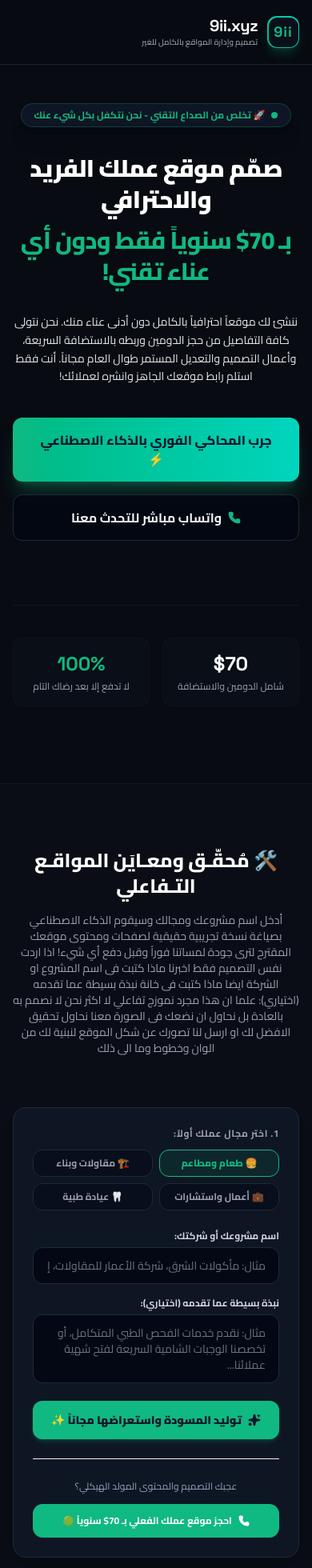
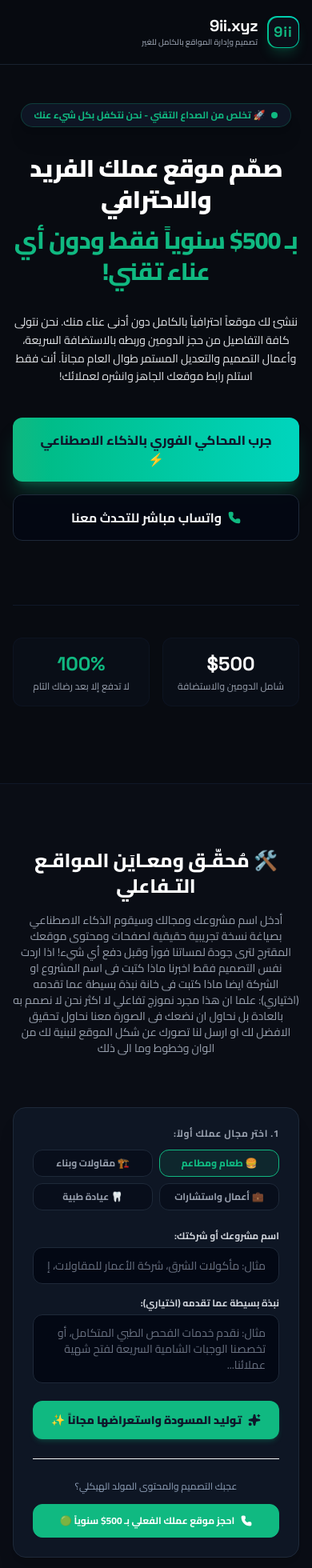
Before and after one commit to winnerinfowinner-lab/9ii, a React (Vite) app: page / in a window 390 px wide. Shown: the top 1960 px of the page at 80% size. Built offline with nearby package versions, Linux system fonts and the light colour scheme.

Commit message:
Add files via upload

```diff
--- a/src/App.tsx
+++ b/src/App.tsx
@@ -13,7 +13,7 @@
 const th = {
   ar: {
     dir: "rtl" as const,
-    siteTitle: "9ii.xyz | تصميم وإدارة المواقع الاحترافية بـ 70$ سنوياً",
+    siteTitle: "9ii.xyz | تصميم وإدارة المواقع الاحترافية بـ 500$ سنوياً",
     navLogo: "9ii.xyz",
     navSlogan: "تصميم وإدارة المواقع بالكامل للغير",
     navHome: "الرئيسية",
@@ -23,7 +23,7 @@
     navContact: "احجز موقعك الآن",
     heroBadge: "🚀 تخلص من الصداع التقني - نحن نتكفل بكل شيء عنك",
     heroTitlePart1: "صمّم موقع عملك الفريد والاحترافي",
-    heroTitlePart2: "بـ 70$ سنوياً فقط ودون أي عناء تقني!",
+    heroTitlePart2: "بـ 500$ سنوياً فقط ودون أي عناء تقني!",
     heroSubtitle: "ننشئ لك موقعاً احترافياً بالكامل دون أدنى عناء منك. نحن نتولى كافة التفاصيل من حجز الدومين وربطه بالاستضافة السريعة، وأعمال التصميم والتعديل المستمر طوال العام مجاناً. أنت فقط استلم رابط موقعك الجاهز وانشره لعملائك!",
     ctaPrimary: "جرب المحاكي الفوري بالذكاء الاصطناعي ⚡",
     ctaSecondary: "واتساب مباشر للتحدث معنا",
@@ -46,12 +46,12 @@
     // Fallback Info Banner
     fallbackUsedNotice: "💡 تم توليد المسودة بنجاح! إذا كنت ترغب بتعديل الألوان والخطوط والأقسام، تواصل معنا فوراً بالواتساب لنضبطها لك بالكامل.",
     // Guarantee & Pricing
-    pricingHeader: "💎 باقة شاملة ومثالية لكل الأنشطة بـ 70$ سنوياً",
+    pricingHeader: "💎 باقة شاملة ومثالية لكل الأنشطة بـ 500$ سنوياً",
     pricingDesc: "لا نتقاضى أي دفعات مسبقة إلا بعد أن تنجز المسودة ونعرضها عليك على رابط فعلي وتؤكد رضاك التام عنها 100%.",
     guaranteeTitle: "🤝 عـهـد الرضا والضمان الذهـبـي لـدينا",
     guaranteeDesc: "إذا لم تعجبك المسودة ولم تتوائم مع رؤيتك وتوقعاتك، فلك كامل الحق في الانسحاب دون تحمل أي تكلفة. وإذا رغبت بأي تعديل طوال العام نقوم به عن طريق رسالة واتساب مجاناً وبلا لوحات تحكم معقدة.",
     annualLabel: "تكلفة سنوية موحدة وبسيطة",
-    onlyPrice: "70$ سنوياً فقط",
+    onlyPrice: "500$ سنوياً فقط",
     includesListTitle: "تشمل الباقة سنوياً وبدون تكاليف مخفية:",
     includesItem1: "حجز الدومين الاحترافي الخاص بك (مثال: .com أو .net)",
     includesItem2: "استضافة سحابية فائقة السرعة مع حماية وأمان (SSL)",
@@ -60,8 +60,8 @@
     // FAQ
     faqHeader: "💬 الأسئلة الأكثر شيوعاً وتكراراً",
     faqSub: "إجابات شافية تفصل بساطة تعاملاتنا وخلوها من التعقيد التقني",
-    faqQ1: "هل السعر 70 دولار حقيقي وماذا يخفي؟",
-    faqA1: "حقيقي وبلا أي شروط ملتوية! 70 دولاراً سنوياً كافية لحجز دومين خاص بك، استضافة موقعك على أحدث خوادم آمنة وسريعة، وتصميم وتفعيل موقعك، وإجراء أي تعديل ترغب به على مدار الـ 365 يوماً دون دفع أي مبالغ إضافية.",
+    faqQ1: "هل السعر 500 دولار حقيقي وماذا يخفي؟",
+    faqA1: "حقيقي وبلا أي شروط ملتوية! 500 دولاراً سنوياً كافية لحجز دومين خاص بك، استضافة موقعك على أحدث خوادم آمنة وسريعة، وتصميم وتفعيل موقعك، وإجراء أي تعديل ترغب به على مدار الـ 365 يوماً دون دفع أي مبالغ إضافية.",
     faqQ2: "ماذا يحدث لو أردت تغيير صور أو تزويد موقعي بفرع جديد؟",
     faqA2: "ببساطة شديدة: ترسل لنا رسالة واتساب قصيرة بالتعديل المطلوب، وسيقوم فريق الدعم الفني بتحديث الموقع لك فوراً وبشكل مجاني تماماً! لن تضطر للدخول في واجهات برمجة صعبة أو تعيين مبرمجين.",
     faqQ3: "لماذا تقدمون هذه الخدمة بهذا السعر التنافسي؟",
@@ -101,7 +101,7 @@
   },
   en: {
     dir: "ltr" as const,
-    siteTitle: "9ii.xyz | Premium Professional Web Design for Just $70 Yearly",
+    siteTitle: "9ii.xyz | Premium Professional Web Design for Just $500 Yearly",
     navLogo: "9ii.xyz",
     navSlogan: "Fully Handled Web Solutions",
     navHome: "Home",
@@ -111,7 +111,7 @@
     navContact: "Order Right Now",
     heroBadge: "🚀 No Technical Headaches - We Safely Handle Everything For You",
     heroTitlePart1: "Your Custom Stellar Website",
-    heroTitlePart2: "Bespoke & Live for Just $70/Year!",
+    heroTitlePart2: "Bespoke & Live for Just $500/Year!",
     heroSubtitle: "We build a fully professional website for you with zero intervention on your part. We handle all details from custom domain registration, linking it with hosting, design works, adjustments, and monitoring all of that throughout the year. You only receive your website link and tell your customers about it—nothing else.",
     ctaPrimary: "Try Interactive Real-Time Simulator ⚡",
     ctaSecondary: "Chat Directly on WhatsApp",
@@ -134,12 +134,12 @@
     // Fallback Info Banner
     fallbackUsedNotice: "💡 Blueprint successfully generated! If you wish to customize colors, fonts, or sections, discuss with us via WhatsApp to fine-tune it perfectly.",
     // Guarantee & Pricing
-    pricingHeader: "💎 Flat All-Inclusive Package for Just $70/Year",
+    pricingHeader: "💎 Flat All-Inclusive Package for Just $500/Year",
     pricingDesc: "We hold zero commitment up front. Work starts right away; you pay only after verifying the final live mockup and expressing 100% satisfaction.",
     guaranteeTitle: "🤝 Our Golden Peace-of-Mind Guarantee",
     guaranteeDesc: "If the first draft does not completely align with your artistic preferences, there is absolute zero obligation. When you need edits down the road, simply text us for free, bypassing complex dashboards.",
     annualLabel: "Simple Flat Annual Rate",
-    onlyPrice: "$70 / Year Flat",
+    onlyPrice: "$500 / Year Flat",
     includesListTitle: "The yearly package fully guarantees:",
     includesItem1: "Custom official domain selection (.com, .net, .org, or similar)",
     includesItem2: "Secure, lightning-fast cloud servers and continuous SSL encryption",
@@ -148,8 +148,8 @@
     // FAQ
     faqHeader: "💬 Frequently Asked Questions",
     faqSub: "Straightforward answers clearing out any technical confusion regarding our boutique service",
-    faqQ1: "Is the $70 yearly price real, and what does it include?",
-    faqA1: "Yes, it is strictly real! $70 per year covers your custom official domain registration, secure hosting on top-tier global nodes, tailored UI web design, and continuous free updates for the next 365 days with absolute zero hidden costs.",
+    faqQ1: "Is the $500 yearly price real, and what does it include?",
+    faqA1: "Yes, it is strictly real! $500 per year covers your custom official domain registration, secure hosting on top-tier global nodes, tailored UI web design, and continuous free updates for the next 365 days with absolute zero hidden costs.",
     faqQ2: "What happens if I change my menu, services, or telephone later?",
     faqA2: "It is incredibly simple: drop us a brief WhatsApp message with the details. Our technical team implements the update and launches the live revision for you for free! No dashboard files to touch.",
     faqQ3: "How are you able to offer this at such a competitive price?",
@@ -383,8 +383,8 @@
       return;
     }
     const txt = lang === "ar"
-      ? `أهلاً فريق 9ii.xyz، أود حجز موقع احترافي لعملي بـ 70 دولار سنوياً.\nالاسم: ${clientName}\nالهاتف: ${clientPhone}\nالدومين المقترح: ${clientDomain || 'غير محدد'}\nتفاصيل العمل: ${clientNotes || 'لا يوجد ملاحظات إضافية'}`
-      : `Hello 9ii.xyz team, I'd like to reserve a professional website for $70 yearly.\nName: ${clientName}\nPhone: ${clientPhone}\nSuggested Domain: ${clientDomain || 'N/A'}\nDetails: ${clientNotes || 'None'}`;
+      ? `أهلاً فريق 9ii.xyz، أود حجز موقع احترافي لعملي بـ 500 دولار سنوياً.\nالاسم: ${clientName}\nالهاتف: ${clientPhone}\nالدومين المقترح: ${clientDomain || 'غير محدد'}\nتفاصيل العمل: ${clientNotes || 'لا يوجد ملاحظات إضافية'}`
+      : `Hello 9ii.xyz team, I'd like to reserve a professional website for $500 yearly.\nName: ${clientName}\nPhone: ${clientPhone}\nSuggested Domain: ${clientDomain || 'N/A'}\nDetails: ${clientNotes || 'None'}`;
 
     window.open(getWhatsAppLink(txt), "_blank");
   };
@@ -555,7 +555,7 @@
           {/* Core dynamic value counts */}
           <div id="hero-stat-banners" className="grid grid-cols-2 gap-4 mt-20 max-w-2xl mx-auto text-center border-t border-gray-900 pt-10">
             <div id="stat-card-1" className="p-4 rounded-xl bg-gray-900/30 border border-gray-900/60">
-              <p className="font-display text-2xl sm:text-3xl font-black text-white">$70</p>
+              <p className="font-display text-2xl sm:text-3xl font-black text-white">$500</p>
               <p className="text-xs text-gray-400 mt-1">{lang === "ar" ? "شامل الدومين والاستضافة" : "With Domain & Server"}</p>
             </div>
             <div id="stat-card-2" className="p-4 rounded-xl bg-gray-900/30 border border-gray-900/60">
@@ -716,8 +716,8 @@
                   id="simulator-whatsapp-buy-btn"
                   href={getWhatsAppLink(
                     lang === "ar"
-                      ? `أهلاً 9ii.xyz، لقد عاينت نموذج الويب لرواد [${blueprint?.businessName || bizName || 'نشاطنا'}] عبر موقعكم وأود تفعيله بدومين رسمي بـ 70$`
-                      : `Hello 9ii.xyz, I simulated the preview layout for [${blueprint?.businessName || bizName || 'our business'}] on your website and would love to process it for $70.`
+                      ? `أهلاً 9ii.xyz، لقد عاينت نموذج الويب لرواد [${blueprint?.businessName || bizName || 'نشاطنا'}] عبر موقعكم وأود تفعيله بدومين رسمي بـ 500$`
+                      : `Hello 9ii.xyz, I simulated the preview layout for [${blueprint?.businessName || bizName || 'our business'}] on your website and would love to process it for $500.`
                   )}
                   target="_blank"
                   rel="noreferrer"
@@ -726,8 +726,8 @@
                   <Phone className="h-3.5 w-3.5 fill-current" />
                   <span>
                     {lang === "ar"
-                      ? "احجز موقع عملك الفعلي بـ 70$ سنوياً 🟢"
-                      : "Claim Your Live Site on Domain for $70/yr 🟢"}
+                      ? "احجز موقع عملك الفعلي بـ 500$ سنوياً 🟢"
+                      : "Claim Your Live Site on Domain for $500/yr 🟢"}
                   </span>
                 </a>
               </div>
@@ -883,7 +883,7 @@
                               : "✨ This design is fully maintained, updated, and deployed under 9ii.xyz care."}
                           </p>
                           <span className="text-[9px] uppercase tracking-wider px-2 py-0.5 rounded bg-emerald-500/10 text-emerald-400 font-extrabold shrink-0">
-                            70$ Package Active
+                            500$ Package Active
                           </span>
                         </div>
                       </motion.div>
@@ -984,8 +984,8 @@
                           </h3>
                           <p className="text-[11px] text-gray-400 max-w-sm mx-auto">
                             {lang === "ar"
-                              ? "هذا الموقع جاهز لربطه بدومين خاص بشركتك وتعديله! تواصل معنا واطلبه بـ 70 دولار فقط سنوياً."
-                              : "This design structure can go live in 24 hours under your official custom domain name for just $70!"}
+                              ? "هذا الموقع جاهز لربطه بدومين خاص بشركتك وتعديله! تواصل معنا واطلبه بـ 500 دولار فقط سنوياً."
+                              : "This design structure can go live in 24 hours under your official custom domain name for just $500!"}
                           </p>
                         </div>
 
```
